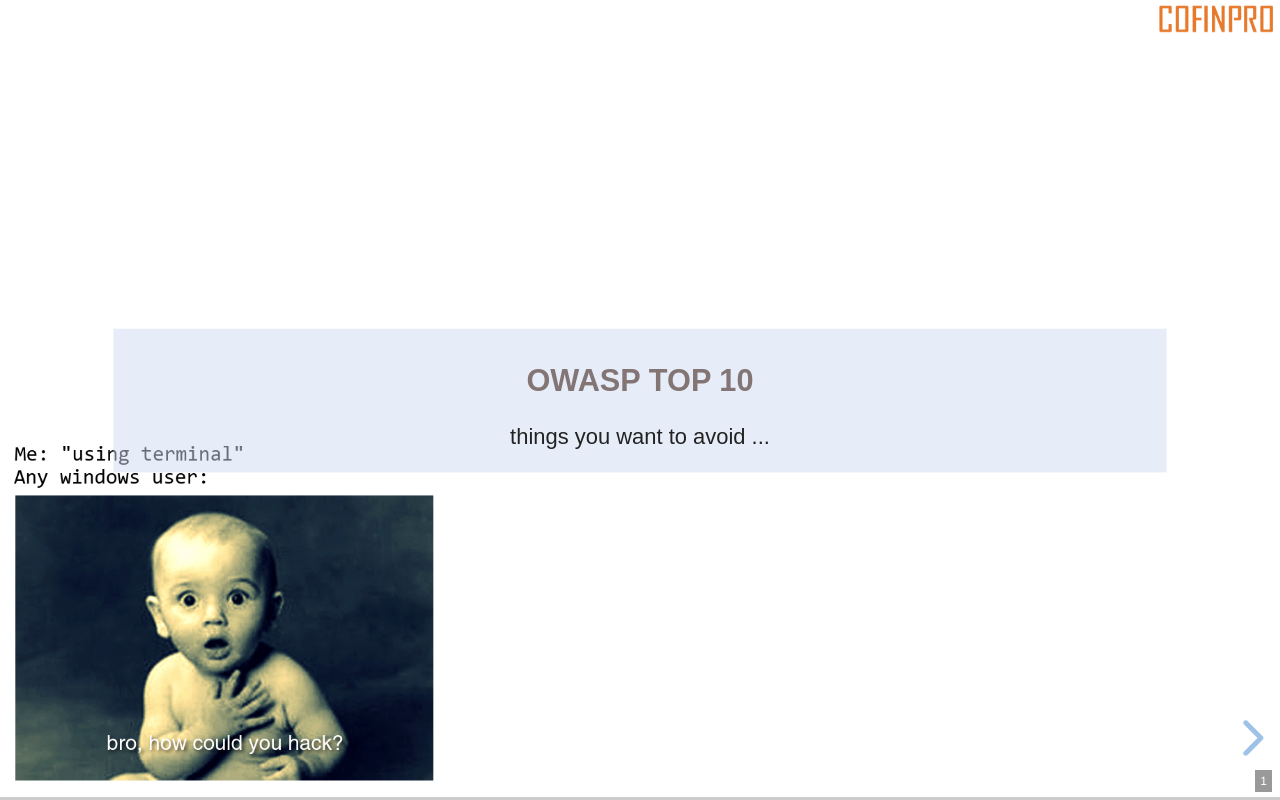
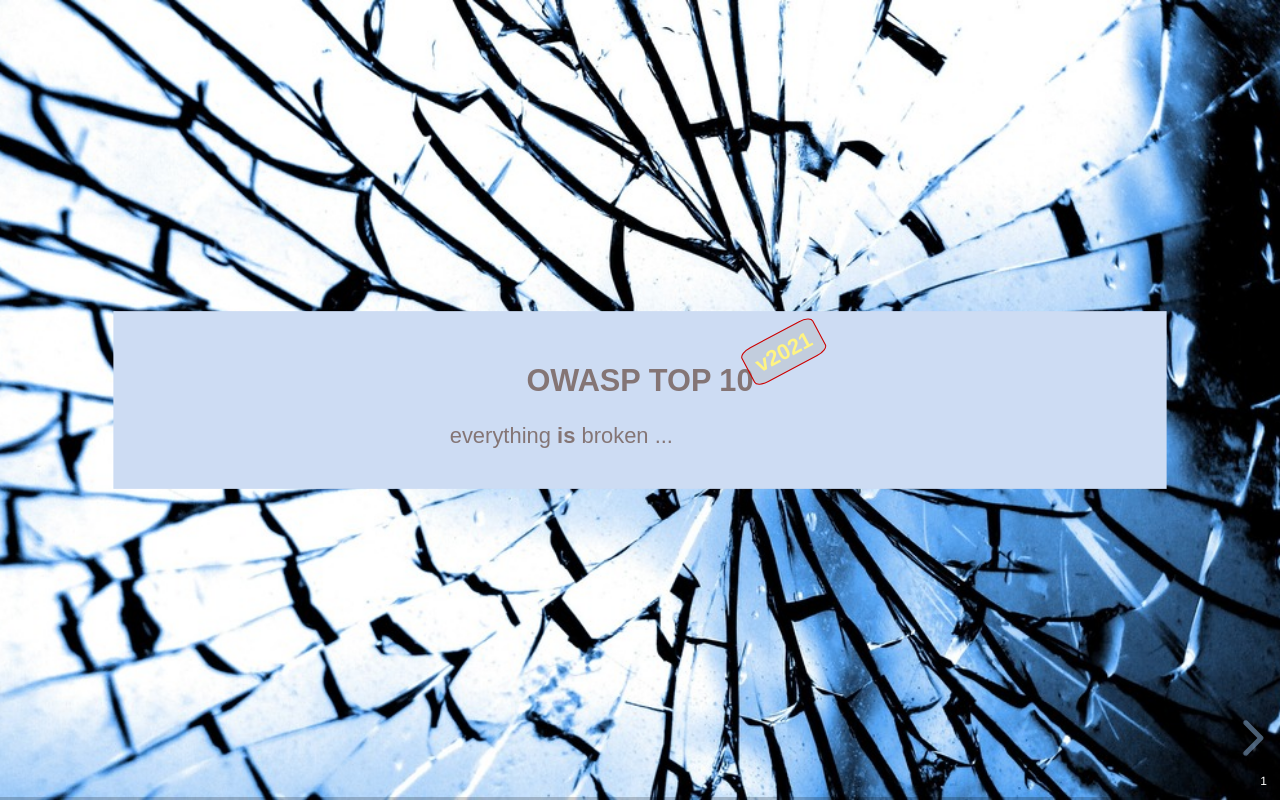
Before and after one commit to Cofinpro/owasp-top10, a website: page index.html in a window 1280 px wide. Drawn offline with Linux system fonts and the light colour scheme.

Commit message:
(chore) cleanup copied files

```diff
--- a/css/cofinpro.css
+++ b/css/cofinpro.css
@@ -126,6 +126,12 @@
 
 .reveal .slides .bg-red {
   background-color: #cc0000;
+}
+.reveal .slides .bg-red-75 {
+    background-color: rgb(204 0 0 / .75);
+}
+.reveal .slides .bg-red-50 {
+    background-color: rgb(204 0 0 / .5);
 }
 
 .reveal .slides .pad-sm {
--- a/index.html
+++ b/index.html
@@ -31,6 +31,19 @@
             font-size: 1rem;
         }
     </style>
+    <style>
+        .version-label {
+            position: absolute;
+            top: -3rem;
+            right: -4rem;
+            transform: rotate(-28deg);
+            background: rgb(170 170 170 / 0.3);
+            padding: 4px 8px;
+            border-radius: 16%;
+            border: 1px solid rgb(204 0 0);
+            text-transform: none;
+        }
+    </style>
 
 
 </head>
@@ -40,16 +53,13 @@
     <div class="reveal">
         <div class="slides">
 
-            <section class="bg-lightblue-50 pad-x l"
-                data-background-image="/images/baby-can-u-hack.jpg"
-                data-background-position="bottom left"
-                data-background-size="35%">
-
-                <hgroup class="">
-                    <h1>OWASP Top 10</h1>
-                    <p>things you want to avoid ...</p>
+            <section data-background-image="./images/everything-is-broken.jpg">
+                <hgroup class="bg-lightblue pad-md">
+                    <h1 class="brown" style="position:relative; width: fit-content; margin-inline: auto;">OWASP Top 10
+                        <p class="yellow version-label">v2021</p>
+                    </h1>
+                    <p class="brown" >everything <strong>is</strong> broken ... <span class="fragment red">on the internetz</span></p>
                 </hgroup>
-
             </section>
 
             <section id="intro" data-markdown="slides-md/intro.md"></section>
```
Also changed, not shown: images/baby-can-u-hack.jpg (deleted), images/everything-is-broken.jpg (added), images/morpheus-everything-is-broken.jpg (added), images/unix-bearded-guy.jpg (deleted), 5 other files.
